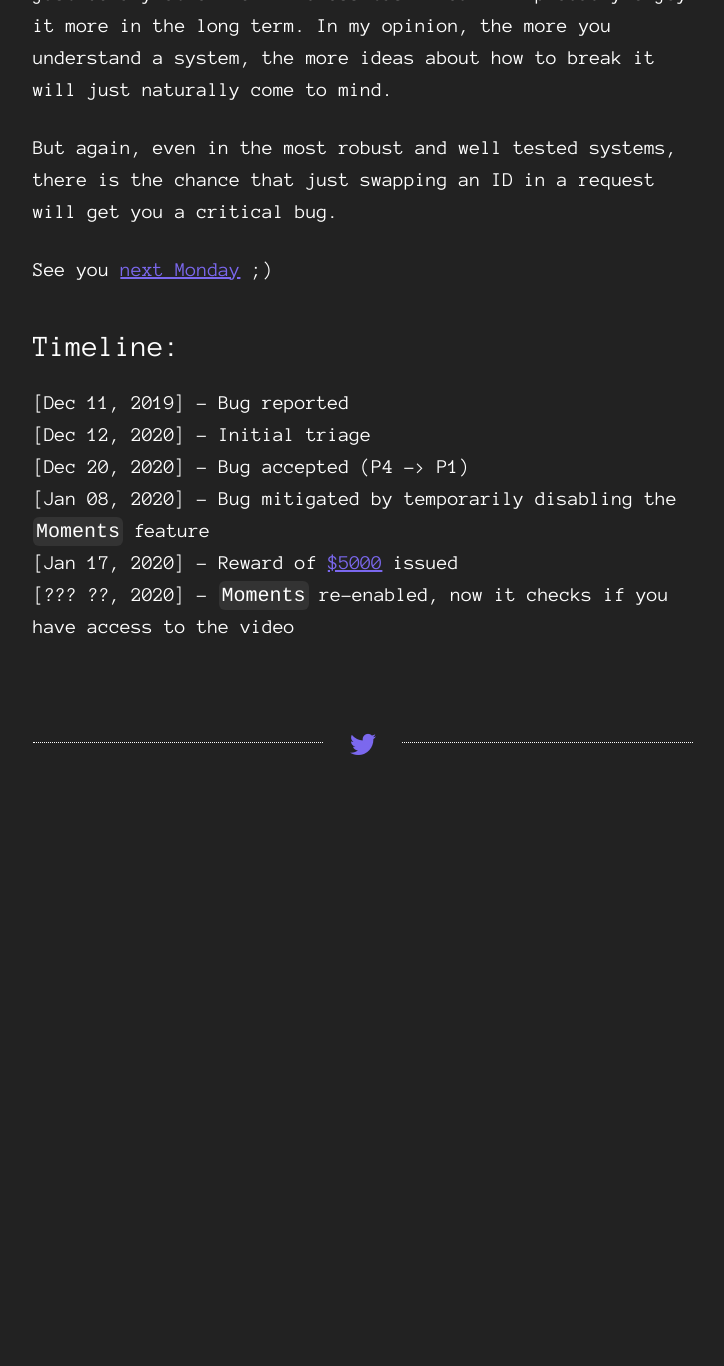
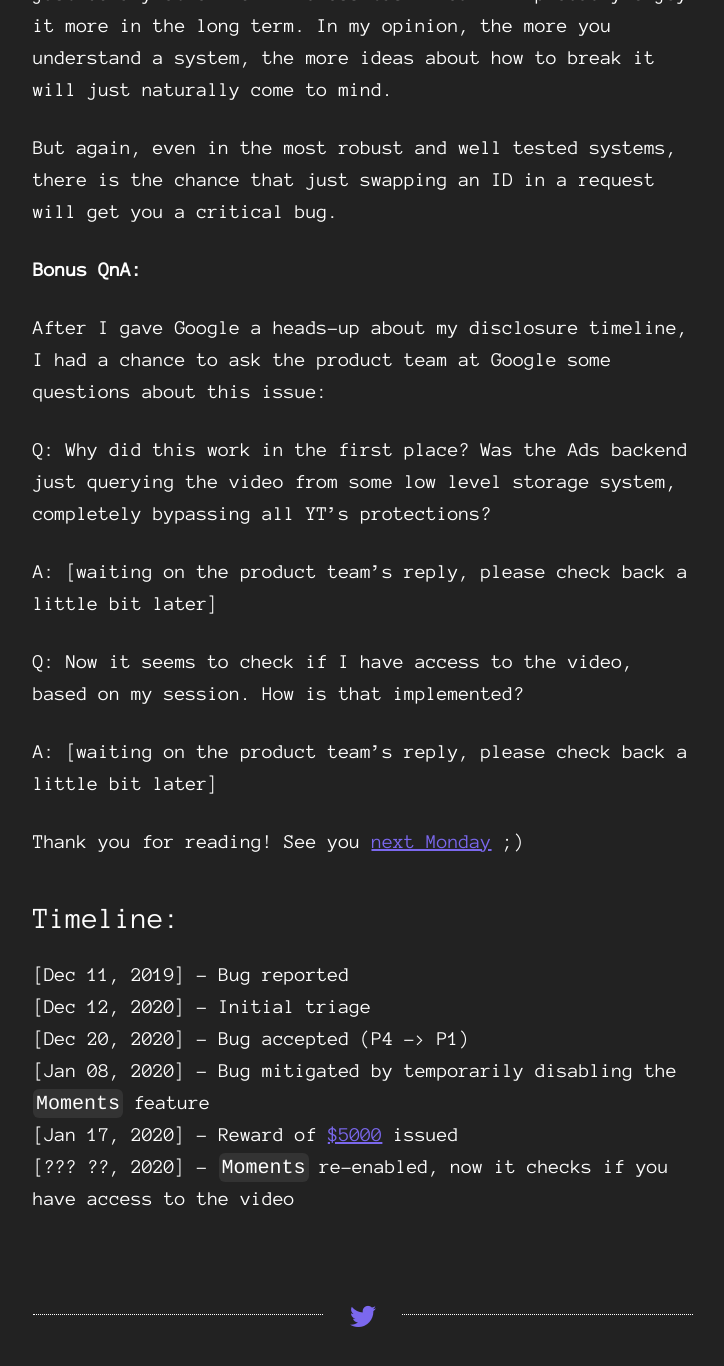
Before and after one commit to xdavidhu/bugs.xdavidhu.me, a Jekyll site: the page built from _posts/2021-01-11-stealing-your-private-videos-one-frame-at-a-time.markdown, in a window 1280 px wide and 1400 px high, scrolled down 5561 px. Shown: the top 1366 px of the window, without its empty margins (277-1001 px from the left). Built offline with Jekyll 4.4.1, drawn with Linux system fonts in a browser that asks for light colours; before the commit the page ends 6454 px from its top, so only the background shows below that.

Commit message:
Added bonus QnA

```diff
--- a/_posts/2021-01-11-stealing-your-private-videos-one-frame-at-a-time.markdown
+++ b/_posts/2021-01-11-stealing-your-private-videos-one-frame-at-a-time.markdown
@@ -68,7 +68,19 @@ Looking for an IDOR like this can be a very repetitive and manual task, and nowa
 
 But again, even in the most robust and well tested systems, there is the chance that just swapping an ID in a request will get you a critical bug.
 
-See you [next Monday](https://twitter.com/xdavidhu){:target="_blank"} ;)
+**Bonus QnA:**
+
+After I gave Google a heads-up about my disclosure timeline, I had a chance to ask the product team at Google some questions about this issue:
+
+Q: Why did this work in the first place? Was the Ads backend just querying the video from some low level storage system, completely bypassing all YT's protections?
+
+A: [waiting on the product team's reply, please check back a little bit later]
+
+Q: Now it seems to check if I have access to the video, based on my session. How is that implemented?
+
+A: [waiting on the product team's reply, please check back a little bit later]
+
+Thank you for reading! See you [next Monday](https://twitter.com/xdavidhu){:target="_blank"} ;)
 
 ### Timeline:
 [Dec 11, 2019] - Bug reported \
```
